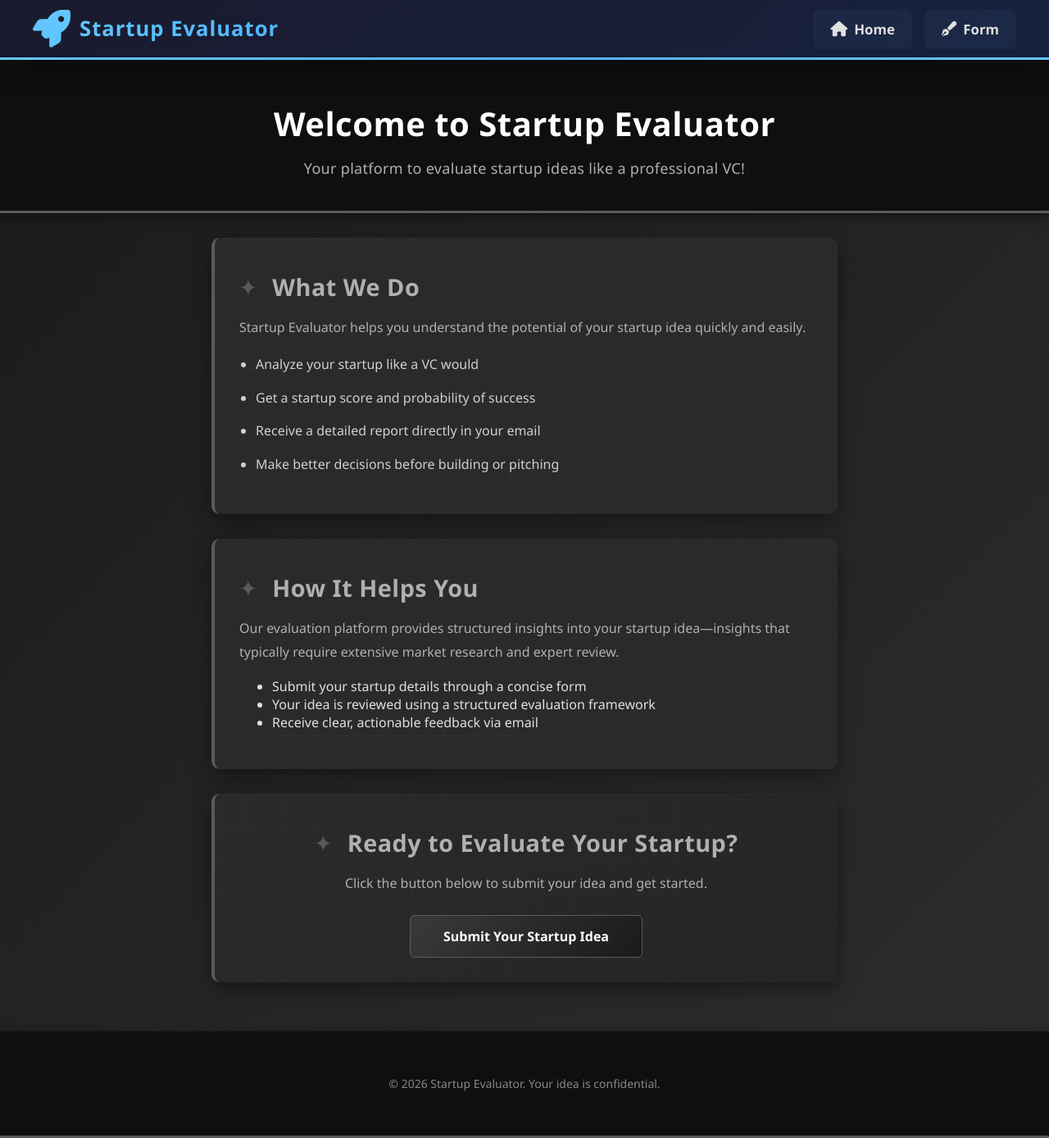
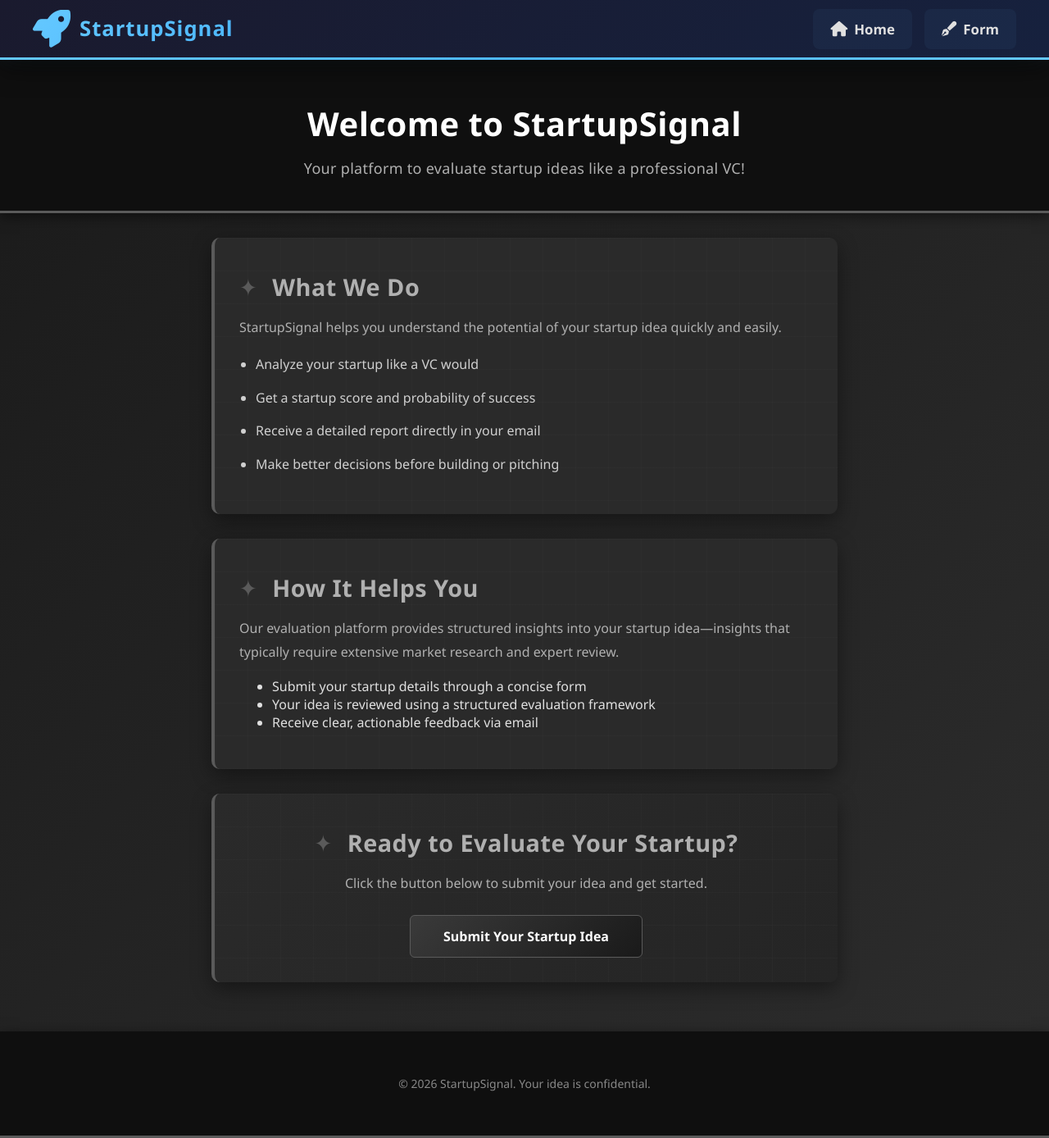
Before and after one commit to shivani-vishwakarmaa/startup-evaluator, a Flask app: page / in a window 1280 px wide. Shown: the whole page at 82% size. Run offline with Flask 3, Linux system fonts and the light colour scheme.

Commit message:
Rename app to StartupSignal in templates and README

```diff
--- a/templates/base.html
+++ b/templates/base.html
@@ -4,7 +4,7 @@
 <head>
     <meta charset="UTF-8">
     <meta name="viewport" content="width=device-width, initial-scale=1.0">
-    <title>{% block title %}Startup Evaluator{% endblock %}</title>
+    <title>{% block title %}StartupSignal{% endblock %}</title>
 
     <link rel="stylesheet" href="https://cdnjs.cloudflare.com/ajax/libs/font-awesome/6.4.0/css/all.min.css">
     <link rel="stylesheet" href="{{ url_for('static', filename='style.css') }}">
@@ -14,7 +14,7 @@
     <nav class="navbar">
         <div class="nav-container">
             <a href="/" class="nav-logo">
-                <i class="fas fa-rocket"></i> Startup Evaluator
+                <i class="fas fa-rocket"></i> StartupSignal
             </a>
             <ul class="nav-menu">
                 <li class="nav-item"><a href="/" class="nav-link"><i class="fas fa-home"></i> Home</a></li>
@@ -37,7 +37,7 @@
     </main>
 
     <footer>
-        <p>&copy; 2026 Startup Evaluator. Your idea is confidential.</p>
+        <p>&copy; 2026 StartupSignal. Your idea is confidential.</p>
     </footer>
 </body>
 
--- a/templates/welcome.html
+++ b/templates/welcome.html
@@ -1,8 +1,8 @@
 {% extends "base.html" %}
 
-{% block title %}Welcome to Startup Evaluator{% endblock %}
+{% block title %}Welcome to StartupSignal{% endblock %}
 
-{% block header_title %}Welcome to Startup Evaluator{% endblock %}
+{% block header_title %}Welcome to StartupSignal{% endblock %}
 
 {% block header_subtitle %}
 <p>Your platform to evaluate startup ideas like a professional VC!</p>
@@ -11,7 +11,7 @@
 {% block content %}
 <section class="about-app">
     <h2>What We Do</h2>
-    <p>Startup Evaluator helps you understand the potential of your startup idea quickly and easily.</p>
+    <p>StartupSignal helps you understand the potential of your startup idea quickly and easily.</p>
     <ul>
         <li>Analyze your startup like a VC would</li>
         <li>Get a startup score and probability of success</li>
@@ -23,7 +23,8 @@
 <section class="how-it-helps">
     <h2>How It Helps You</h2>
     <p>
-Our evaluation platform provides structured insights into your startup idea—insights that typically require extensive market research and expert review.
+        Our evaluation platform provides structured insights into your startup idea—insights that typically require
+        extensive market research and expert review.
     </p>
     <ul>
         <li>Submit your startup details through a concise form</li>
```
Also changed, not shown: README.md. Lines whose indentation alone changed are shown as unchanged.
